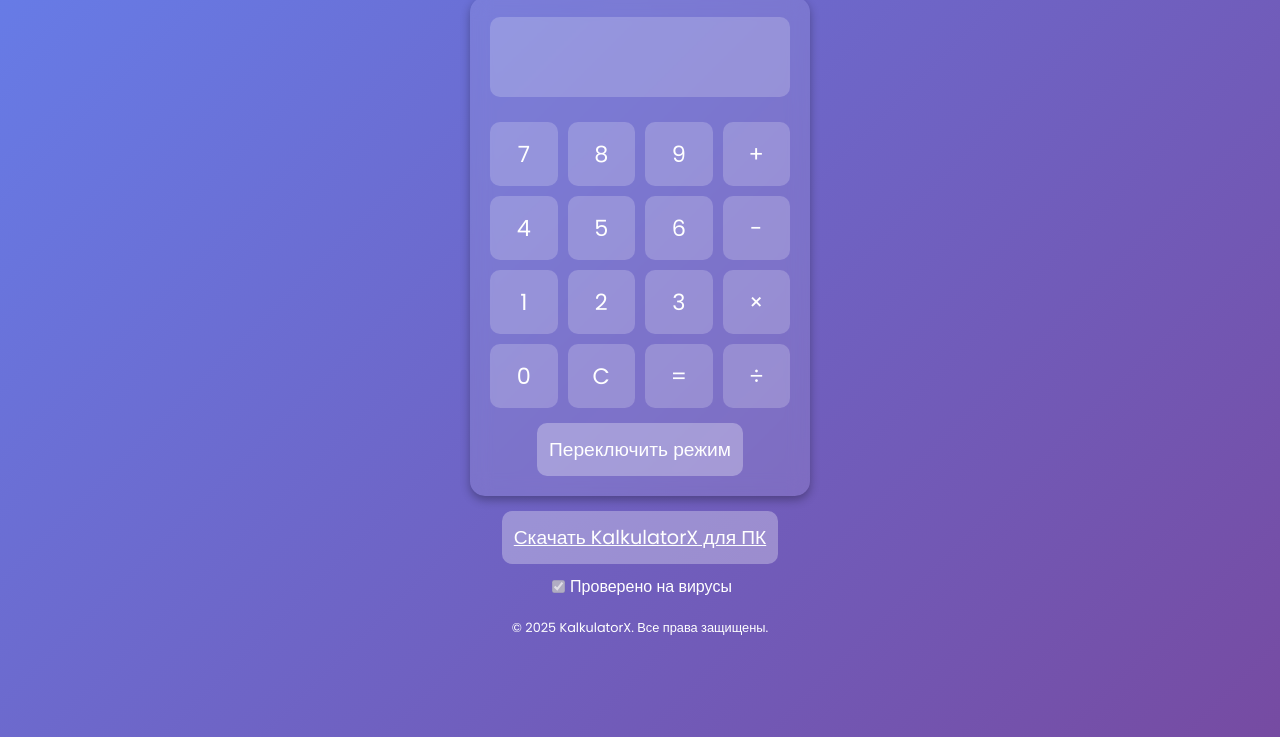
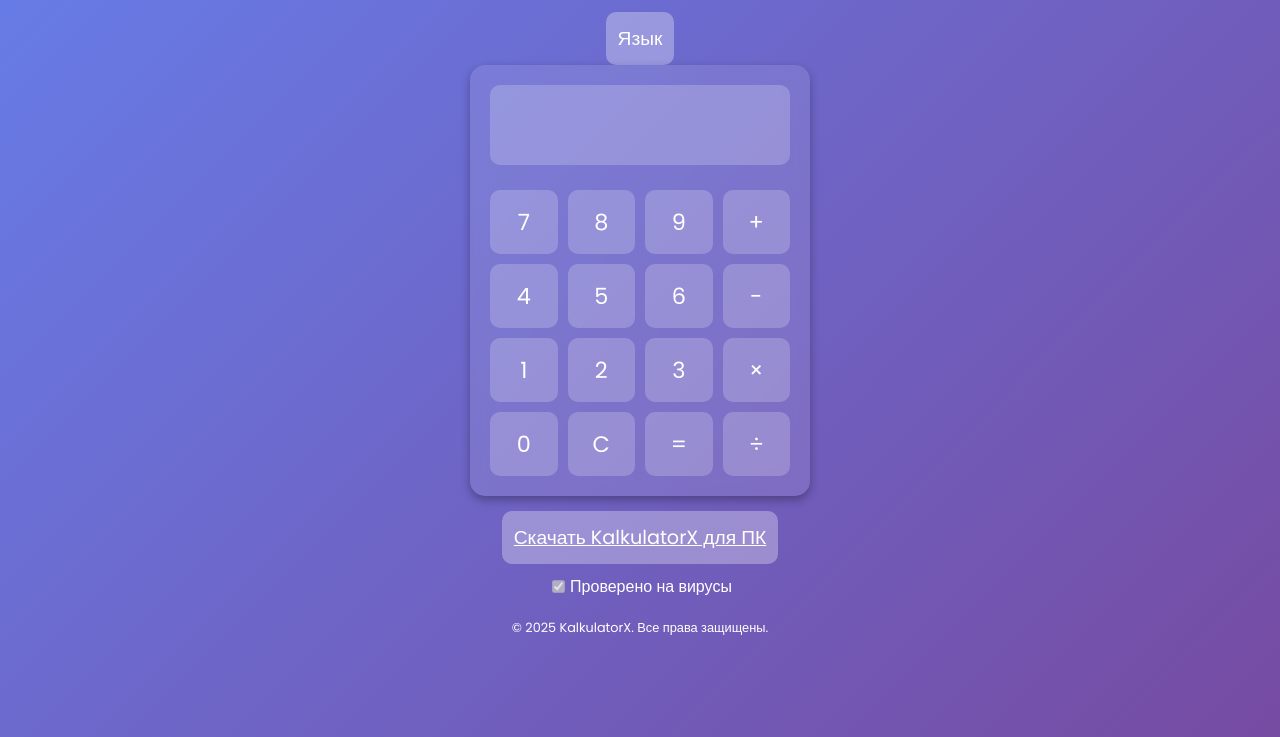
Before and after one commit to NikBancik24/NikBancik24.github.io, a plain HTML site: page index.html in a window 1280 px wide. Shown: the part 119-856 px from the top of the page. Drawn offline with Linux system fonts and the light colour scheme.

Commit message:
Update index.html

```diff
--- a/index.html
+++ b/index.html
@@ -79,7 +79,8 @@
       }
       .mode-toggle,
       .theme-toggle,
-      .download-btn {
+      .download-btn,
+      .language-toggle {
         margin-top: 15px;
         padding: 12px;
         font-size: 1.2em;
@@ -92,7 +93,8 @@
       }
       .theme-toggle:hover,
       .mode-toggle:hover,
-      .download-btn:hover {
+      .download-btn:hover,
+      .language-toggle:hover {
         background: rgba(255, 255, 255, 0.5);
       }
       .light-mode {
@@ -174,8 +176,17 @@
     </style>
   </head>
   <body>
-    <div class="brand">KalkulatorX</div>
-    <button class="theme-toggle" onclick="toggleTheme()">Сменить тему</button>
+    <div class="brand" id="brand"></div>
+    <button
+      class="theme-toggle"
+      onclick="toggleTheme()"
+      id="themeToggle"
+    ></button>
+    <button
+      class="language-toggle"
+      onclick="toggleLanguage()"
+      id="languageToggle"
+    ></button>
     <div class="calculator">
       <div id="display"></div>
       <div class="buttons">
@@ -196,9 +207,6 @@
         <button onclick="calculateResult()">=</button>
         <button onclick="appendToDisplay('/')">÷</button>
       </div>
-      <button class="mode-toggle" onclick="toggleMode()">
-        Переключить режим
-      </button>
     </div>
 
     <!-- Кнопка скачивания -->
@@ -206,19 +214,18 @@
       href="https://drive.google.com/file/d/1Z9DMiKe4PJ0ffBvu6IGCfp4ZVZfYrhS4/view?usp=sharing"
       target="_blank"
       class="download-btn"
-    >
-      Скачать KalkulatorX для ПК
-    </a>
+      id="downloadBtn"
+    ></a>
 
     <!-- Проверка на вирусы -->
     <div class="verified">
       <input type="checkbox" checked disabled />
-      <span>Проверено на вирусы</span>
+      <span id="virusCheck"></span>
     </div>
 
     <!-- Права -->
     <div class="footer-wrapper">
-      <p class="footer">© 2025 KalkulatorX. Все права защищены.</p>
+      <p class="footer" id="footer"></p>
     </div>
 
     <!-- Скример -->
@@ -237,6 +244,35 @@
       ); // Звук крика
       screamSound.volume = 1;
 
+      const translations = {
+        ru: {
+          theme: "Сменить тему",
+          language: "Язык",
+          download: "Скачать KalkulatorX для ПК",
+          footer: "© 2025 KalkulatorX. Все права защищены.",
+          virusCheck: "Проверено на вирусы",
+          brand: "KalkulatorX",
+        },
+        pl: {
+          theme: "Zmień motyw",
+          language: "Język",
+          download: "Pobierz KalkulatorX dla PC",
+          footer: "© 2025 KalkulatorX. Wszelkie prawa zastrzeżone.",
+          virusCheck: "Sprawdzone pod kątem wirusów",
+          brand: "KalkulatorX",
+        },
+        en: {
+          theme: "Change Theme",
+          language: "Language",
+          download: "Download KalkulatorX for PC",
+          footer: "© 2025 KalkulatorX. All rights reserved.",
+          virusCheck: "Checked for viruses",
+          brand: "KalkulatorX",
+        },
+      };
+
+      let currentLanguage = "ru"; // Стартовый язык
+
       function appendToDisplay(value) {
         document.getElementById("display").innerText += value;
         playClickSound();
@@ -254,7 +290,7 @@
             document.getElementById("display").innerText.replace("^", "**")
           );
         } catch {
-          alert("Ошибка в выражении");
+          alert(getTranslation("Ошибка в выражении"));
           clearDisplay();
         }
       }
@@ -283,10 +319,35 @@
         }, 10000);
       }
 
-      function toggleMode() {
-        mode = mode === 1 ? 2 : 1;
-        alert(`Переключен режим: ${mode === 1 ? "Телефон" : "Компьютер"}`);
+      function toggleLanguage() {
+        if (currentLanguage === "ru") {
+          currentLanguage = "pl";
+        } else if (currentLanguage === "pl") {
+          currentLanguage = "en";
+        } else {
+          currentLanguage = "ru";
+        }
+        updateLanguage();
       }
+
+      function updateLanguage() {
+        document.querySelector(".theme-toggle").innerText =
+          getTranslation("theme");
+        document.querySelector(".language-toggle").innerText =
+          getTranslation("language");
+        document.querySelector(".download-btn").innerText =
+          getTranslation("download");
+        document.querySelector(".footer").innerText = getTranslation("footer");
+        document.querySelector("#virusCheck").innerText =
+          getTranslation("virusCheck");
+        document.querySelector(".brand").innerText = getTranslation("brand");
+      }
+
+      function getTranslation(key) {
+        return translations[currentLanguage][key];
+      }
+
+      updateLanguage(); // Инициализация перевода при загрузке страницы
     </script>
   </body>
 </html>
```
